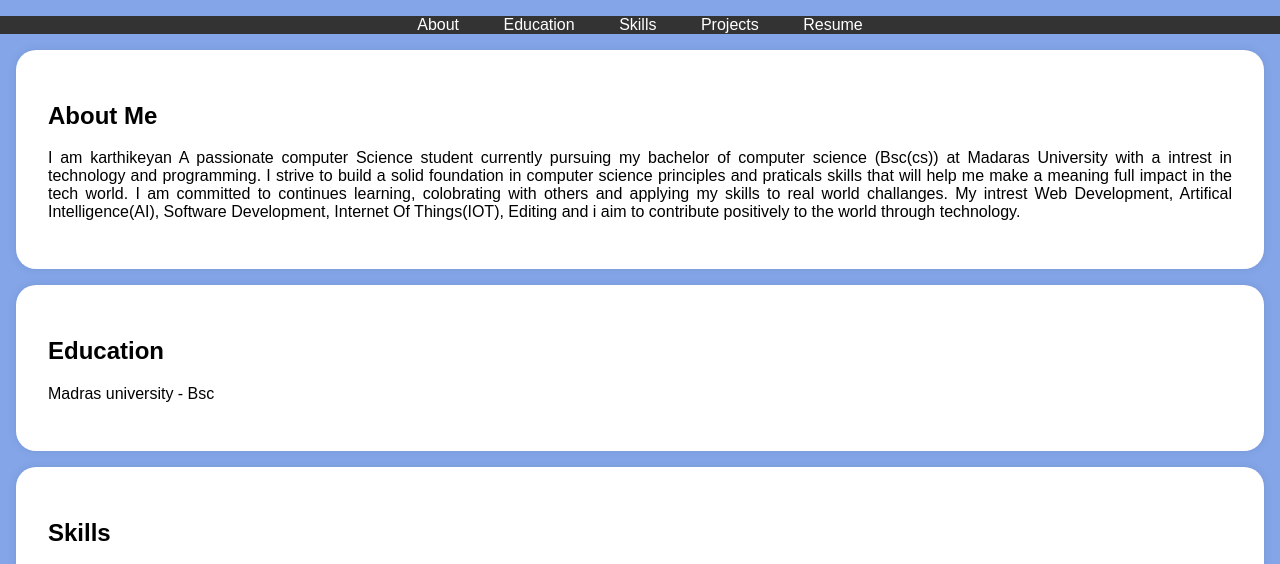
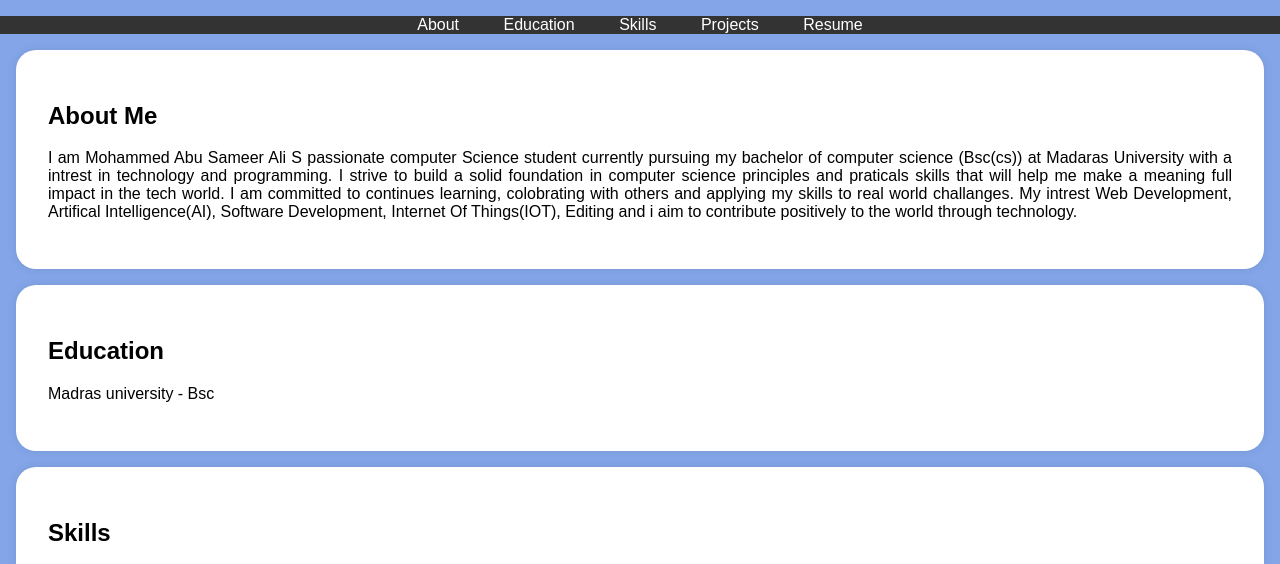
Before and after one commit to sameer-456/digital-portfolio, a plain HTML site: page index.html in a window 1280 px wide. Shown: the part 197-761 px from the top of the page. Drawn offline with Linux system fonts and the light colour scheme.

Commit message:
Update index.html

```diff
--- a/index.html
+++ b/index.html
@@ -115,7 +115,7 @@
     <section id="about">
         <div class="section-content">
             <h2>About Me</h2>
-            <p>I am karthikeyan A passionate computer Science student currently pursuing my bachelor of computer science (Bsc(cs)) at Madaras University with a intrest in technology and programming. I strive to build a solid foundation in computer science principles and praticals skills that will help me make a meaning full impact in the tech world. I am committed to continues learning, colobrating with others and applying my skills to real world challanges. My intrest Web Development, Artifical Intelligence(AI), Software Development, Internet Of Things(IOT), Editing and i aim to contribute positively to the world through technology.</p>
+            <p>I am Mohammed Abu Sameer Ali S passionate computer Science student currently pursuing my bachelor of computer science (Bsc(cs)) at Madaras University with a intrest in technology and programming. I strive to build a solid foundation in computer science principles and praticals skills that will help me make a meaning full impact in the tech world. I am committed to continues learning, colobrating with others and applying my skills to real world challanges. My intrest Web Development, Artifical Intelligence(AI), Software Development, Internet Of Things(IOT), Editing and i aim to contribute positively to the world through technology.</p>
         </div>
     </section>
 
```
